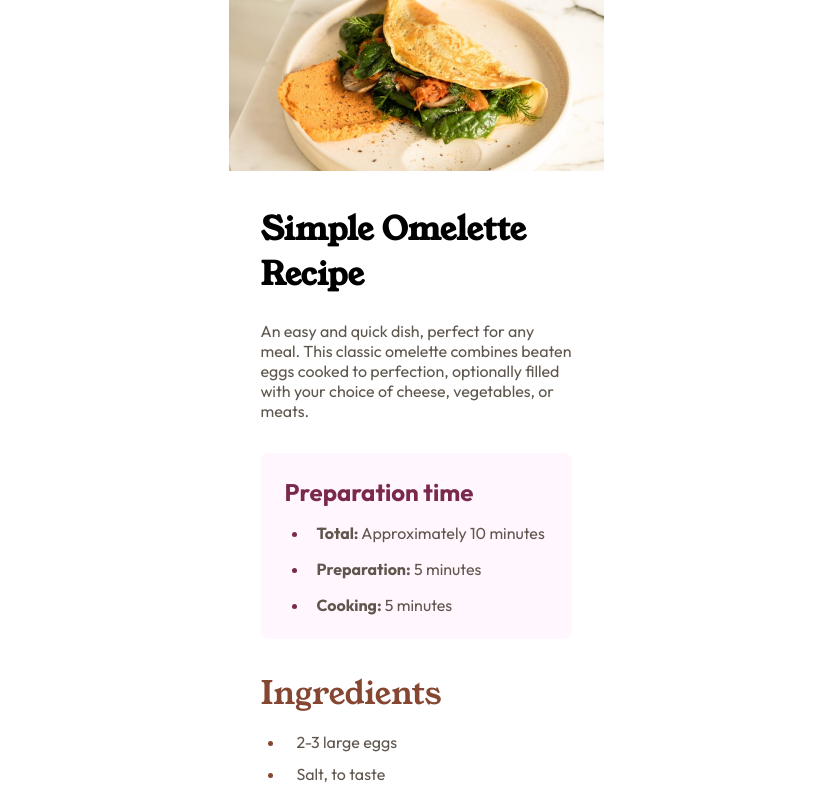
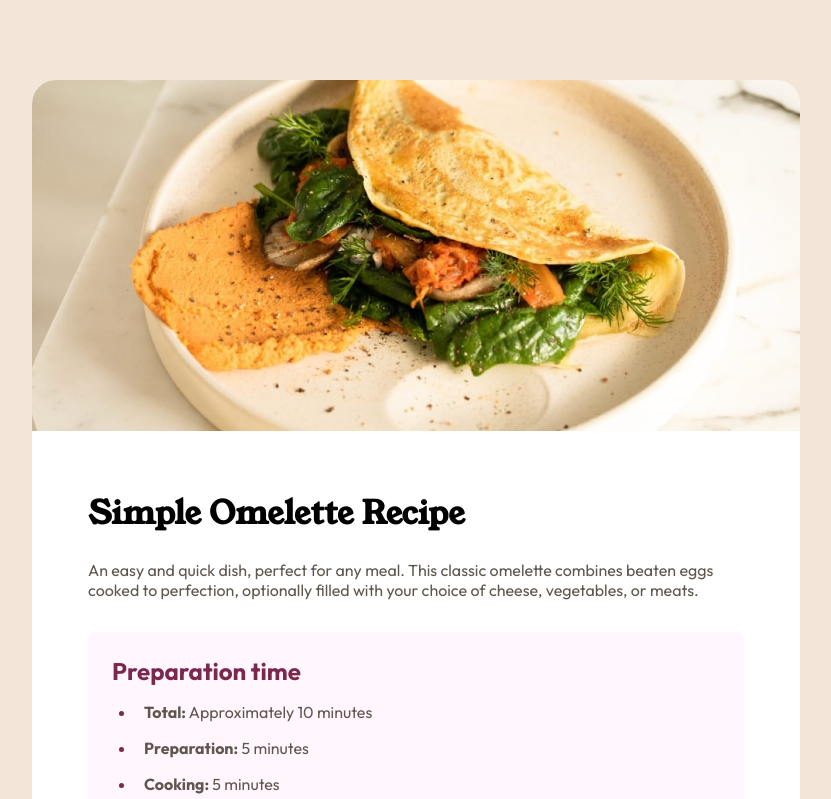
Before and after one commit to eduardgacea/fem-recipe-page, a React (Vite) app: page / in a window 1280 px wide. Shown: the top 799 px of the page, without its empty margins (224-1055 px from the left). Built offline with nearby package versions, Linux system fonts and the light colour scheme.

Commit message:
finish desktop design

```diff
--- a/src/components/header/Header.module.css
+++ b/src/components/header/Header.module.css
@@ -1,3 +1,14 @@
+.header {
+    background-color: var(--clr-neutral-white);
+}
+
 .header > img {
     width: 100%;
 }
+
+@media screen and (min-width: 768px) {
+    .header,
+    .header > img {
+        border-radius: var(--size-500) var(--size-500) 0 0;
+    }
+}
--- a/src/components/main/Main.module.css
+++ b/src/components/main/Main.module.css
@@ -3,4 +3,12 @@
     flex-direction: column;
     gap: var(--size-600);
     padding: var(--size-600);
+    background-color: var(--clr-neutral-white);
 }
+
+@media screen and (min-width: 768px) {
+    .main {
+        padding: var(--size-900);
+        border-radius: 0 0 var(--size-500) var(--size-500);
+    }
+}
--- a/src/globalStyles.css
+++ b/src/globalStyles.css
@@ -32,6 +32,7 @@
     --size-700: 2.5rem;
     --size-800: 3rem;
     --size-900: 3.5rem;
+    --size-1000: 5rem;
 }
 
 * {
@@ -42,9 +43,20 @@
 
 body {
     font-family: var(--ff-primary);
+    background-color: var(--clr-neutral-eggshell);
 }
 
 #root {
     max-width: 375px;
     margin: auto;
 }
+
+@media screen and (min-width: 768px) {
+    body {
+        padding: var(--size-1000);
+    }
+
+    #root {
+        max-width: 768px;
+    }
+}
```
